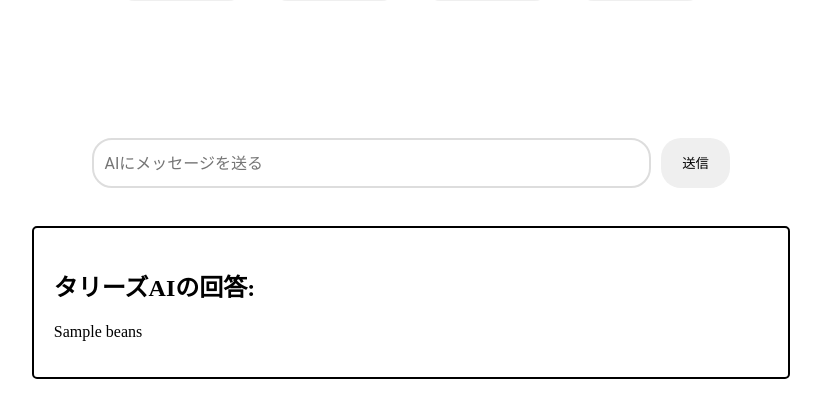
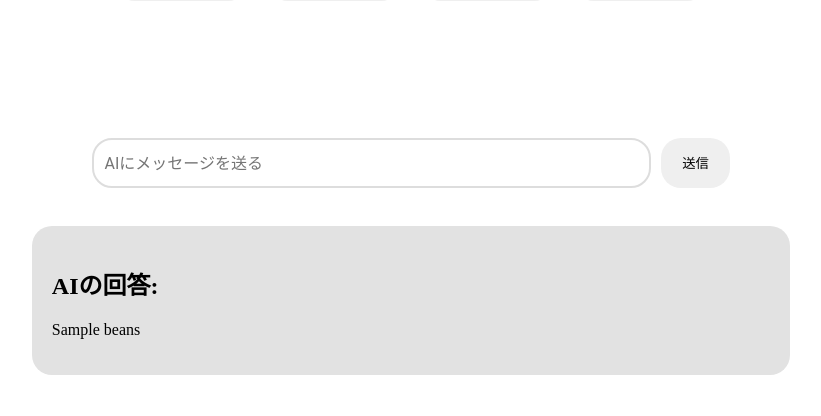
Before and after one commit to geen100/beans_seach, a Flask app: template templates/index.html in a window 1280 px wide. Shown: the part 445-861 px from the top of the page, without its empty margins (229-1050 px from the left). After the commit the page ends 820 px from the top, so only its background shows below. Run offline with Flask 3, Linux system fonts and the light colour scheme; the template is opened without the code that fills it: most values are stand-ins (such as "Sample title", 1, 10 or a date in 2020).

Commit message:
change back-color

```diff
--- a/static/style.css
+++ b/static/style.css
@@ -45,14 +45,14 @@
     cursor: pointer;
 }
 .beans-container {
-    border: 2px solid #000;
     padding: 20px;
-    background-color: #ffffff;
+    background-color: rgb(226, 226, 226);
     border-radius: 5px;
     margin-top: 3%;
     margin-left: 20%;
     margin-right: 20%;
     margin-bottom: 3%;
+    border-radius: 20px;
 }
 
 /* body {
@@ -78,7 +78,7 @@
     margin-left: 25%;
     margin-right: 25%;
     margin-bottom: 10%;
-
+    border-style: none;
 }
 
 .prompt-button{
--- a/templates/index.html
+++ b/templates/index.html
@@ -36,7 +36,7 @@
 
     {% if beans %}
     <div class="beans-container">
-        <h2>タリーズAIの回答:</h2>
+        <h2>AIの回答:</h2>
         <p>{{ beans }}</p>
     </div>
     {% endif %}
```
